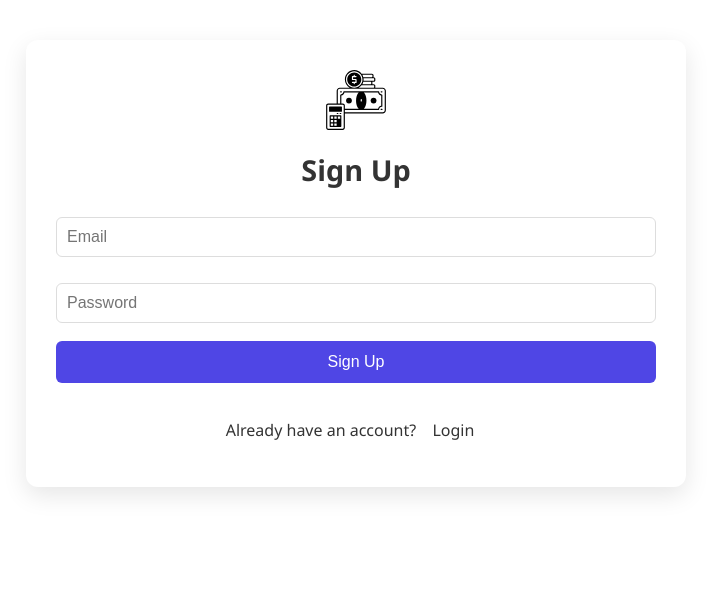
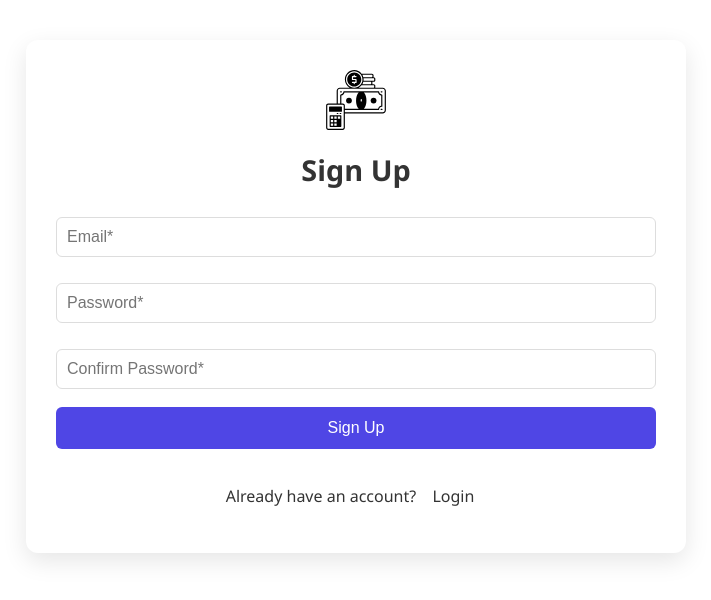
Before and after one commit to BhargavBhandari90/expense-tracker, a React (Create React App) app: page /signup in a window 1280 px wide. Shown: the top 600 px of the page, without its empty margins (284-995 px from the left). Built offline with nearby package versions, Linux system fonts and the light colour scheme; no server answers.

Commit message:
Add signup form validation

```diff
--- a/package.json
+++ b/package.json
@@ -13,6 +13,7 @@
     "eslint": "^8.57.1",
     "eslint-config-react-app": "^7.0.1",
     "firebase": "^11.10.0",
+    "formik": "^2.4.6",
     "framer-motion": "^12.23.0",
     "lucide-react": "^0.525.0",
     "react": "^19.1.0",
@@ -23,7 +24,8 @@
     "react-toastify": "^11.0.5",
     "tailwind-merge": "^3.3.1",
     "tw-animate-css": "^1.3.5",
-    "web-vitals": "^2.1.4"
+    "web-vitals": "^2.1.4",
+    "yup": "^1.6.1"
   },
   "scripts": {
     "start": "react-scripts start",
--- a/src/SignupPage.js
+++ b/src/SignupPage.js
@@ -4,17 +4,59 @@ import { auth } from "./firebase";
 import { signOut, createUserWithEmailAndPassword } from "firebase/auth";
 import { useNavigate } from "react-router-dom";
 import { toast } from "react-toastify";
+import { Formik, Form, Field, ErrorMessage } from "formik";
+import * as Yup from "yup";
 import { ReactComponent as Logo } from "./logo.svg";
 
 function SignupPage() {
-  const [email, setEmail] = useState("");
-  const [password, setPassword] = useState("");
+  const [loading, setLoading] = useState(false);
   const navigate = useNavigate();
 
-  const handleSignup = async (e) => {
-    e.preventDefault();
+  const SignupSchema = Yup.object().shape({
+    email: Yup.string().email("Invalid email").required("Please add Email"),
+    password: Yup.string()
+      .min(6, "Too Short!")
+      .max(50, "Too Long!")
+      .required("Please add Password"),
+    confirmPassword: Yup.string()
+      .min(6, "Too Short!")
+      .max(50, "Too Long!")
+      .required("Please add Confirm Password"),
+  });
+
+  return (
+    <div className="app-container">
+      <Logo className="app-logo" />
+      <h1>Sign Up</h1>
+      <Formik
+        initialValues={{
+          email: "",
+          password: "",
+          confirmPassword: "",
+        }}
+        validationSchema={SignupSchema}
+        onSubmit={async (values) => {
+          setLoading(true);
           try {
-      await createUserWithEmailAndPassword(auth, email, password);
+            if (values.password !== values.confirmPassword) {
+              toast.error("Passwords do not match!", {
+                position: "bottom-center",
+                autoClose: 2000,
+                hideProgressBar: true,
+                closeOnClick: false,
+                pauseOnHover: true,
+                draggable: true,
+                progress: undefined,
+                theme: "colored",
+              });
+              return false;
+            }
+
+            await createUserWithEmailAndPassword(
+              auth,
+              values.email,
+              values.password
+            );
             await signOut(auth);
             toast.success("Succefully Signed Up! Please Login.", {
               position: "bottom-center",
@@ -27,36 +69,53 @@ function SignupPage() {
               theme: "colored",
             });
             navigate("/login");
-
           } catch (error) {
-      alert(error.message);
+            toast.error(error.message, {
+              position: "bottom-center",
+              autoClose: 2000,
+              hideProgressBar: true,
+              closeOnClick: false,
+              pauseOnHover: true,
+              draggable: true,
+              progress: undefined,
+              theme: "colored",
+            });
+          } finally {
+            setLoading(false);
           }
-  };
-
-  return (
-    <div className="app-container">
-      <Logo className="app-logo" />
-      <h1>Sign Up</h1>
-      <form>
-        <input
-          type="email"
-          placeholder="Email"
+        }}
+      >
+        {({ errors, touched }) => (
+          <Form>
+            <Field
+              name="email"
               className="expense-input"
-          value={email}
+              placeholder="Email*"
               autoComplete="off"
-          onChange={(e) => setEmail(e.target.value)}
             />
-        <input
+            <ErrorMessage name="email" component="div" className="error" />
+            <Field
+              name="password"
               type="password"
-          placeholder="Password"
               className="expense-input"
+              placeholder="Password*"
               autoComplete="new-password"
-          onChange={(e) => setPassword(e.target.value)}
             />
-        <button className="add-button" onClick={handleSignup}>
-          Sign Up
+            <ErrorMessage name="password" component="div" className="error" />
+            <Field
+              name="confirmPassword"
+              type="password"
+              className="expense-input"
+              placeholder="Confirm Password*"
+              autoComplete="new-password"
+            />
+            <ErrorMessage name="confirmPassword" component="div" className="error" />
+            <button className="add-button" type="submit">
+              {loading ? "Signing up..." : "Sign Up"}
             </button>
-      </form>
+          </Form>
+        )}
+      </Formik>
       <p>
         Already have an account?{" "}
         <Link to="/login" className="nav-link">
--- a/src/styles/App.css
+++ b/src/styles/App.css
@@ -178,3 +178,21 @@ button.icon-button.delete {
   border-color: #4f46e5;
   outline: none;
 }
+
+.error {
+  min-height: 20px; /* Reserve space even if empty */
+  color: #d93025;
+  font-size: 0.9rem;
+  margin-top: 4px;
+  margin-bottom: 4px;
+  transition: opacity 0.2s ease;
+  opacity: 1;
+}
+
+.error:empty {
+  opacity: 0;
+}
+
+.expense-input:invalid {
+  border-color: #d93025;
+}
```
Also changed, not shown: 1 other file (tests, documents, lock files or other folders). Lines whose indentation alone changed are shown as unchanged.
